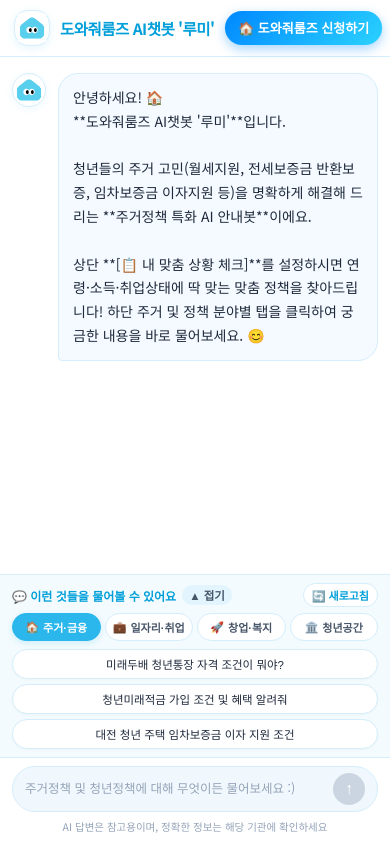
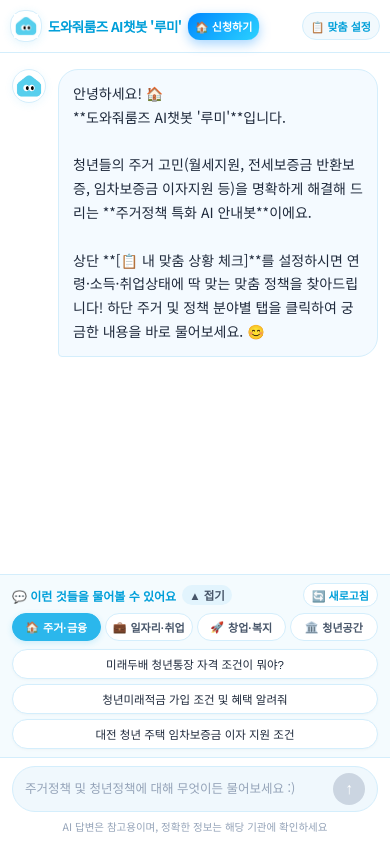
Before and after one commit to Kwonsehan/helproomz-bot, a Next.js app: page / in a window 390 px wide. Built offline with nearby package versions, Linux system fonts and the light colour scheme.

Commit message:
fix: make apply CTA button compact for mobile to prevent overlapping

```diff
--- a/app/globals.css
+++ b/app/globals.css
@@ -244,6 +244,10 @@ html, body {
   }
 }
 
+.apply-btn-short {
+  display: none;
+}
+
 .filter-toggle {
   display: flex;
   align-items: center;
@@ -273,18 +277,33 @@ html, body {
 
 @media (max-width: 640px) {
   .chat-header {
-    padding: 10px 14px;
+    padding: 10px 10px;
+    gap: 4px;
+  }
+  .header-title-group {
+    gap: 6px;
   }
   .header-logo-container {
-    width: 36px;
-    height: 36px;
+    width: 32px;
+    height: 32px;
   }
   .header-main-text {
-    font-size: 15.5px;
+    font-size: 13.5px;
+  }
+  .apply-cta-btn {
+    padding: 4px 7px;
+    font-size: 11px;
+    border-radius: 12px;
+  }
+  .apply-btn-full {
+    display: none;
+  }
+  .apply-btn-short {
+    display: inline;
   }
   .filter-toggle {
-    padding: 6px 10px;
-    font-size: 12px;
+    padding: 5px 8px;
+    font-size: 11px;
   }
   .btn-full-text {
     display: none;
--- a/components/ChatWindow.tsx
+++ b/components/ChatWindow.tsx
@@ -260,7 +260,8 @@ export default function ChatWindow() {
               rel="noopener noreferrer"
               className="apply-cta-btn"
             >
-              🏠 도와줘룸즈 신청하기
+              <span className="apply-btn-full">🏠 도와줘룸즈 신청하기</span>
+              <span className="apply-btn-short">🏠 신청하기</span>
             </a>
           </div>
         </div>
```
